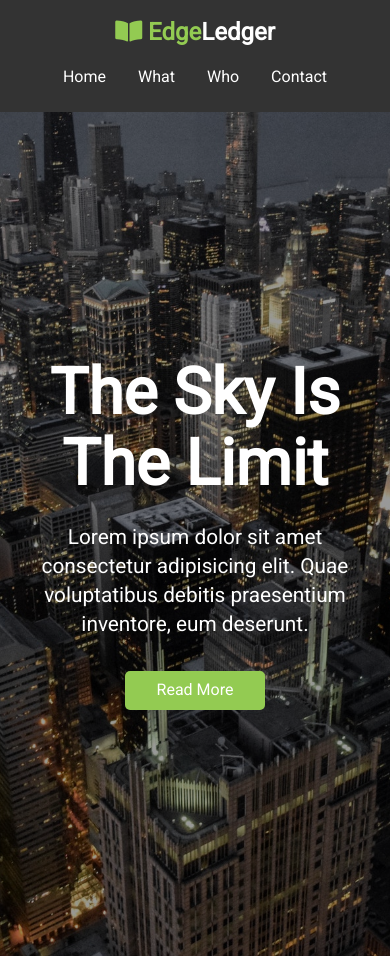
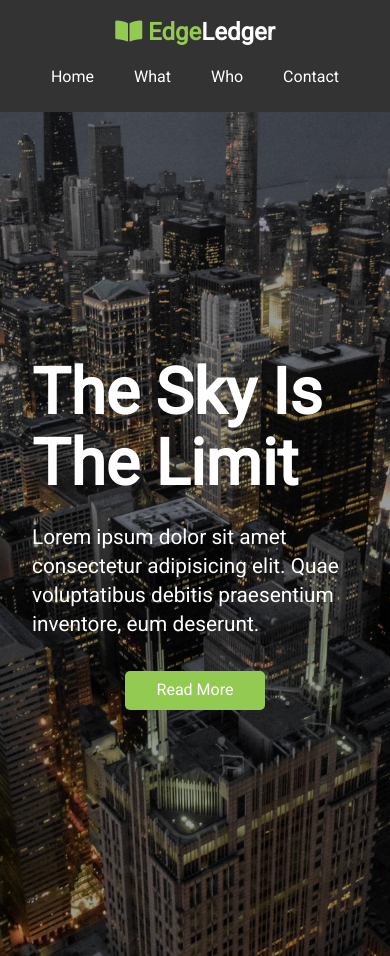
Before and after one commit to AlexMlh/EdgeLedger, a plain HTML site: page index.html in a window 390 px wide. Shown: the top 956 px of the page. Drawn offline with nearby package versions, Linux system fonts and the light colour scheme; some packages are replaced by stand-ins of ours.

Commit message:
adjastment
adjastment of stile

```diff
--- a/css/mobile.css
+++ b/css/mobile.css
@@ -45,7 +45,7 @@
   }
 
   #clients .items img {
-    width: 80%;
+    width: 70%;
   }
 
   #clients .items div:last-child {
--- a/css/style.css
+++ b/css/style.css
@@ -123,13 +123,13 @@ p {
 
 #navbar ul li a {
   color: #fff;
-  padding: 0.75rem;
+  padding: 1rem;
   margin: 0 0.25rem;
+  border-radius: 5px;
 }
 
 #navbar ul li a:hover {
   background: #93cb52;
-  border-radius: 5px;
 }
 
 /* Showcase */
@@ -142,17 +142,11 @@ p {
 #showcase .showcase-content {
   display: flex;
   flex-direction: column;
-  text-align: center;
+  /* text-align: center; */
   justify-content: center;
   align-items: center;
-  height: 100%;
+  height: inherit;
   padding: 0 2rem;
-  /* Overlay */
-  /* position: absolute;
-  top: 65px;
-  left:0;
-  right: 0;
-  bottom: 0; */
   background-color: rgba(0,0,0,0.4);
 }
 
@@ -191,12 +185,13 @@ p {
 /* Section: Clients */
 #clients .items {
   display: flex;
+  /* flex-wrap: wrap; */
 }
 
 #clients .items img {
   display: block;
   margin: auto;
-  width: 60%;
+  width: 70%;
 }
 
 /* Section: Contact */
--- a/js/main.js
+++ b/js/main.js
@@ -14,7 +14,7 @@ function initMap() {
 // Sticky menu background
 window.addEventListener('scroll', function() {
   if (window.scrollY > 150) {
-    document.querySelector('#navbar').style.opacity = 0.9;
+    document.querySelector('#navbar').style.opacity = 0.8;
   } else {
     document.querySelector('#navbar').style.opacity = 1;
   }
```
